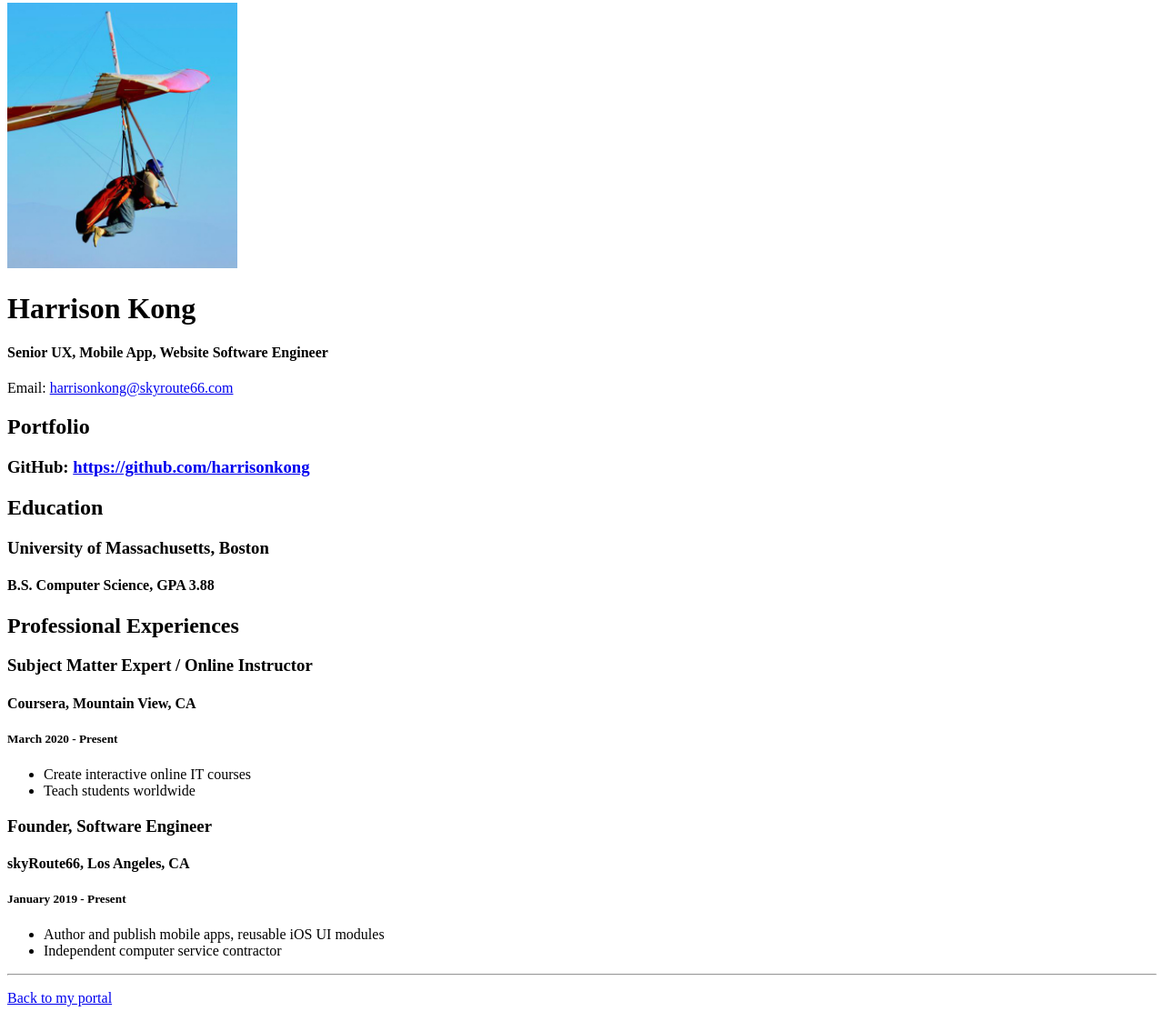
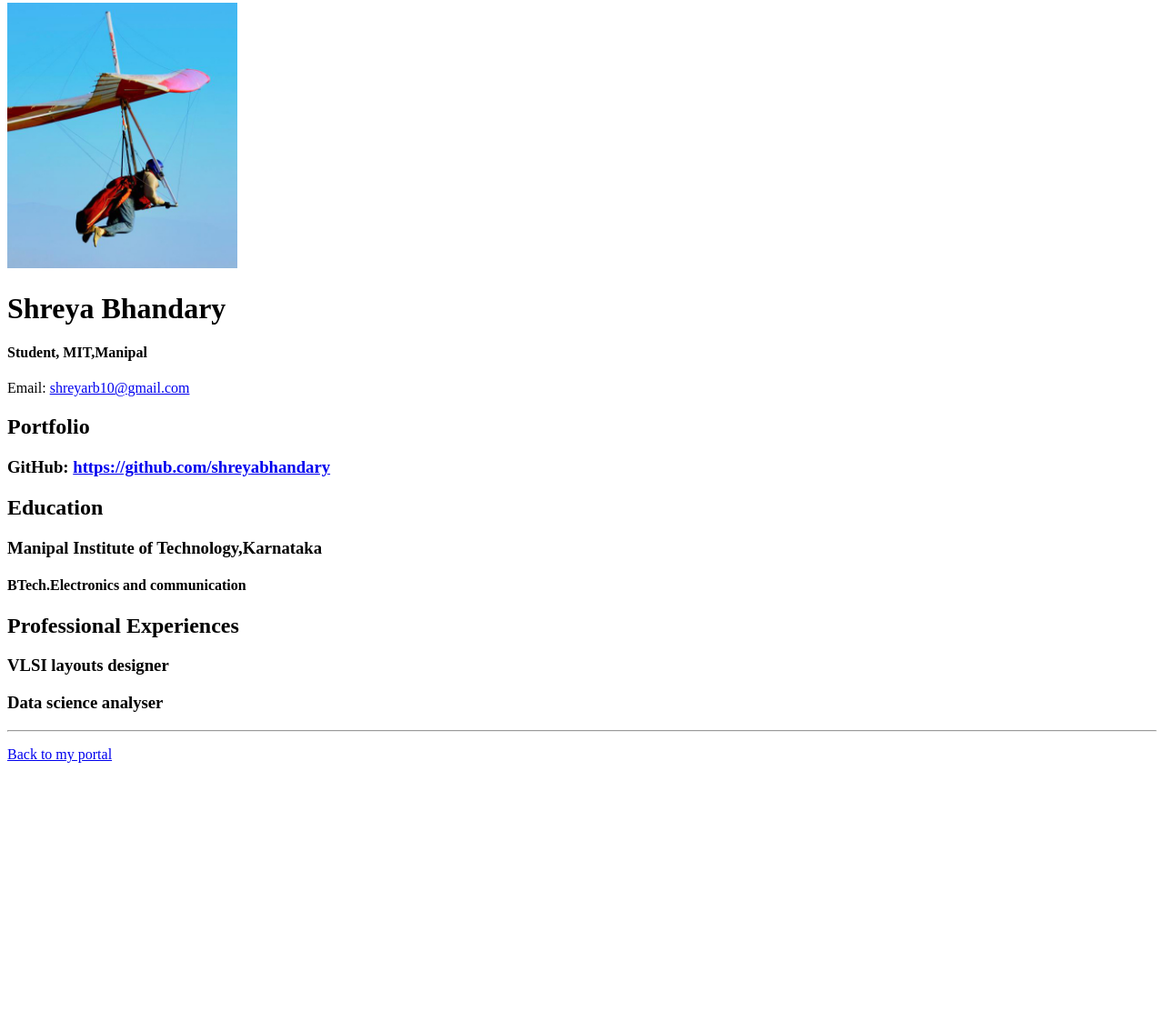
Before and after one commit to shreyabhandary/shreyabhandary.github.io, a plain HTML site: page resume.html in a window 1280 px wide. Shown: the part 15-1138 px from the top of the page at 91% size. After the commit the page ends 870 px from the top, so only its background shows below. Drawn offline with Linux system fonts and the light colour scheme.

Commit message:
Update resume.html

```diff
--- a/resume.html
+++ b/resume.html
@@ -5,50 +5,39 @@
 <html lang="en">
 
   <header>
-    <title>Harrison Kong's Resume</title>
+    <title>Shreya Bhandary's Resume</title>
   </header>
 
   <body>
     <hr>
 
-    <img src="images/headshot.jpg" alt="Harrison Kong's headshot" width="20%">
+    <img src="images/headshot.jpg" alt="Shreya Bhandary's headshot" width="20%">
 
-    <h1>Harrison Kong</h1>
-    <h4>Senior UX, Mobile App, Website Software Engineer</h4>
+    <h1>Shreya Bhandary</h1>
+    <h4>Student, MIT,Manipal</h4>
 
-    <p>Email: <a href="mailto:harrisonkong@skyroute66.com" target="_blank">harrisonkong@skyroute66.com</a></p>
+    <p>Email: <a href="mailto:shreyarb10@gmail.com" target="_blank">shreyarb10@gmail.com</a></p>
     <!-- don't post physical address, personal phone number or other personal information on the web! -->
 
     <h2>Portfolio</h2>
-      <h3>GitHub: <a href="https://github.com/harrisonkong" target="_blank">https://github.com/harrisonkong</a></h3>
+      <h3>GitHub: <a href="https://github.com/shreyabhandary" target="_blank">https://github.com/shreyabhandary</a></h3>
 
     <h2>Education</h2>
 
-    <h3>University of Massachusetts, Boston</h3>
-    <h4>B.S. Computer Science, GPA 3.88</h4>
+    <h3>Manipal Institute of Technology,Karnataka</h3>
+    <h4>BTech.Electronics and communication</h4>
 
     <h2>Professional Experiences</h2>
 
-    <h3>Subject Matter Expert / Online Instructor</h3>
-    <h4>Coursera, Mountain View, CA</h4>
-    <h5>March 2020 - Present</h5>
-      <ul>
-        <li>Create interactive online IT courses</li>
-        <li>Teach students worldwide</li>
-      </ul>
+    <h3>VLSI layouts designer</h3>
+    <h3>Data science analyser</h3>
 
-    <h3>Founder, Software Engineer</h3>
-    <h4>skyRoute66, Los Angeles, CA</h4>
-    <h5>January 2019 - Present</h5>
-      <ul>
-        <li>Author and publish mobile apps, reusable iOS UI modules</li>
-        <li>Independent computer service contractor</li>
-      </ul>
+
   </body>
 
   <footer>
   <hr>
-  <p><a href="index.html">Back to my portal</a><p>
+    <p><a href="index.html">Back to my portal</a><p>
   </footer>
 
 </html>
```
